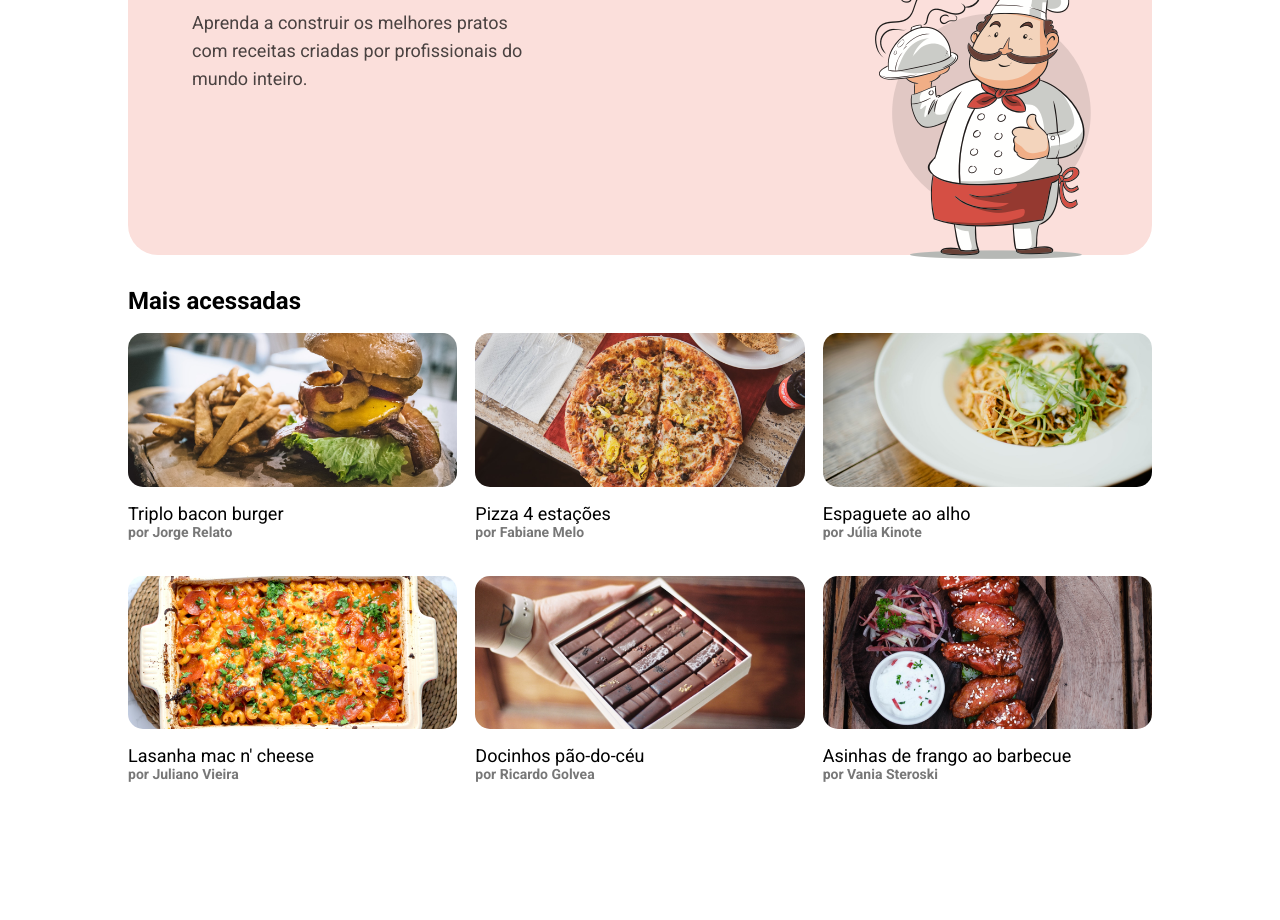
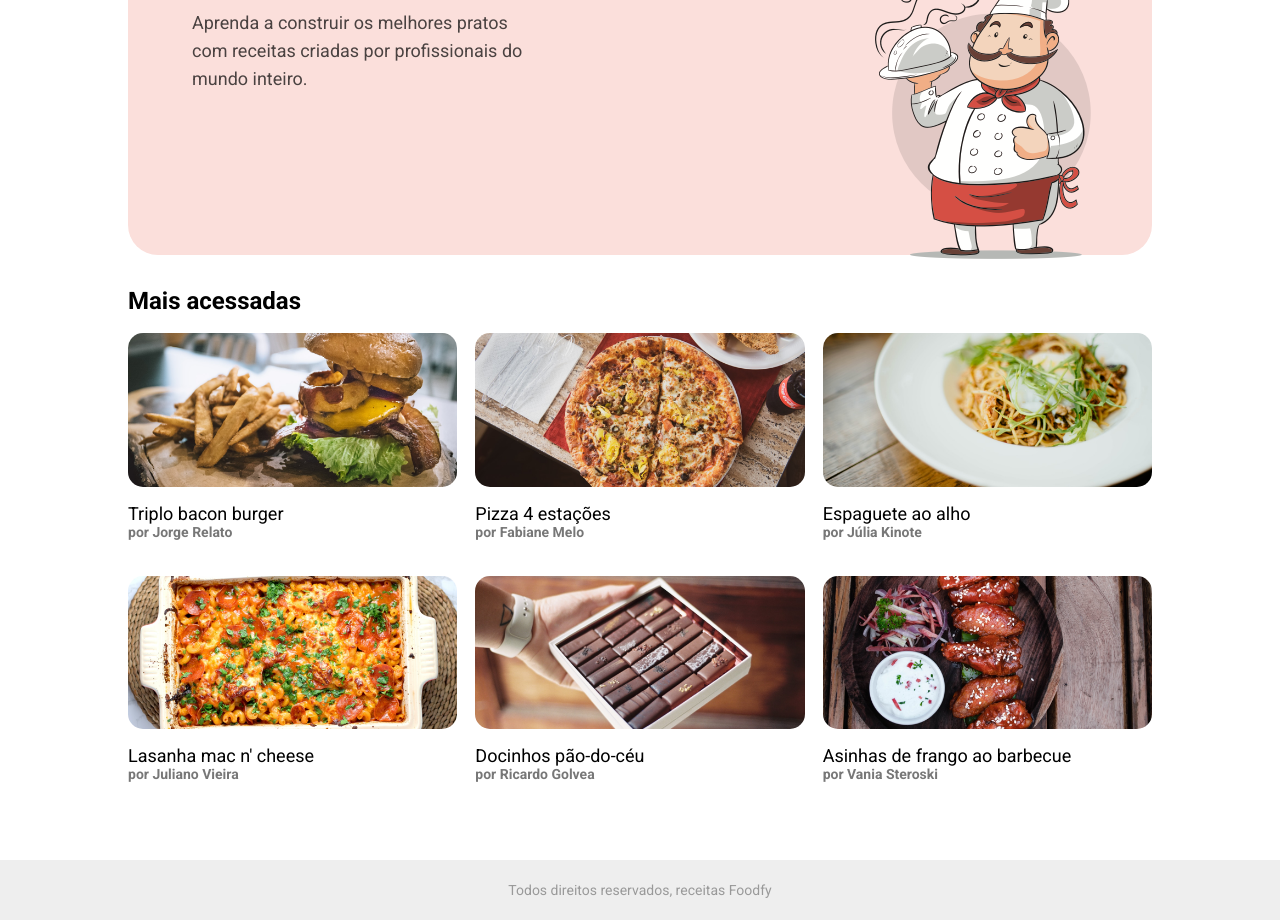
Before and after one commit to banzak1/launchbase-desafio-02, a plain HTML site: page index.html in a window 1280 px wide. Shown: the part 169-1089 px from the top of the page. Before the commit the page ends 969 px from the top, so only its background shows below. Drawn offline with Linux system fonts and the light colour scheme.

Commit message:
footer adicinado e estilizado

```diff
--- a/index.html
+++ b/index.html
@@ -24,6 +24,7 @@
         </div>
     </header>
 
+    <main>
         <section>
             <div class="container">
                 <div class="text">
@@ -82,7 +83,10 @@
                 </div>
             </div>
         </section>
-
+    </main>
 </body>
 
+<footer>
+    <p>Todos direitos reservados, receitas Foodfy</p>
+</footer>
 </html>
--- a/style.css
+++ b/style.css
@@ -8,14 +8,18 @@
 body {
     font-family: 'Roboto', sans-serif;
     background: white;
+
+}
+
+main {
     margin: 0 128px;
 }
-
 
 header {
     background: rgb(255, 255, 255);
     width: auto;
     height: 64px;
+    margin: 0 128px;
 
 }
 
@@ -120,3 +124,23 @@ section .container{
     color: #777777;
     margin-bottom: 18px;
 }
+
+footer {
+    width: 100%;
+    height: 60px;
+    margin-top: 60px;
+    bottom: 0;
+
+    background: #eeeeee;
+
+    display: flex;
+    align-items: center;
+    justify-content: center;
+}
+
+footer p {
+    font-weight: 400;
+    font-size: 14px;
+    color: #999999;
+    text-align: center;
+}
```
Lines whose indentation alone changed are shown as unchanged.
